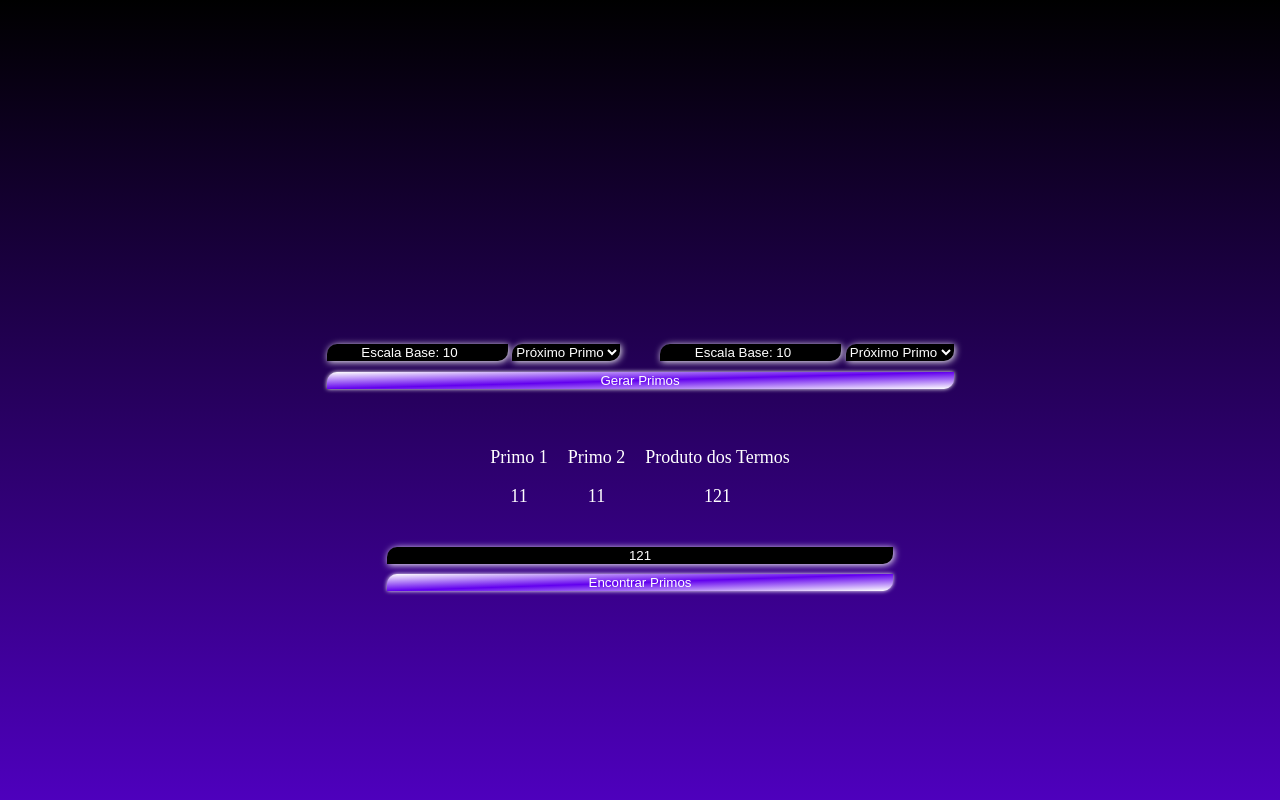
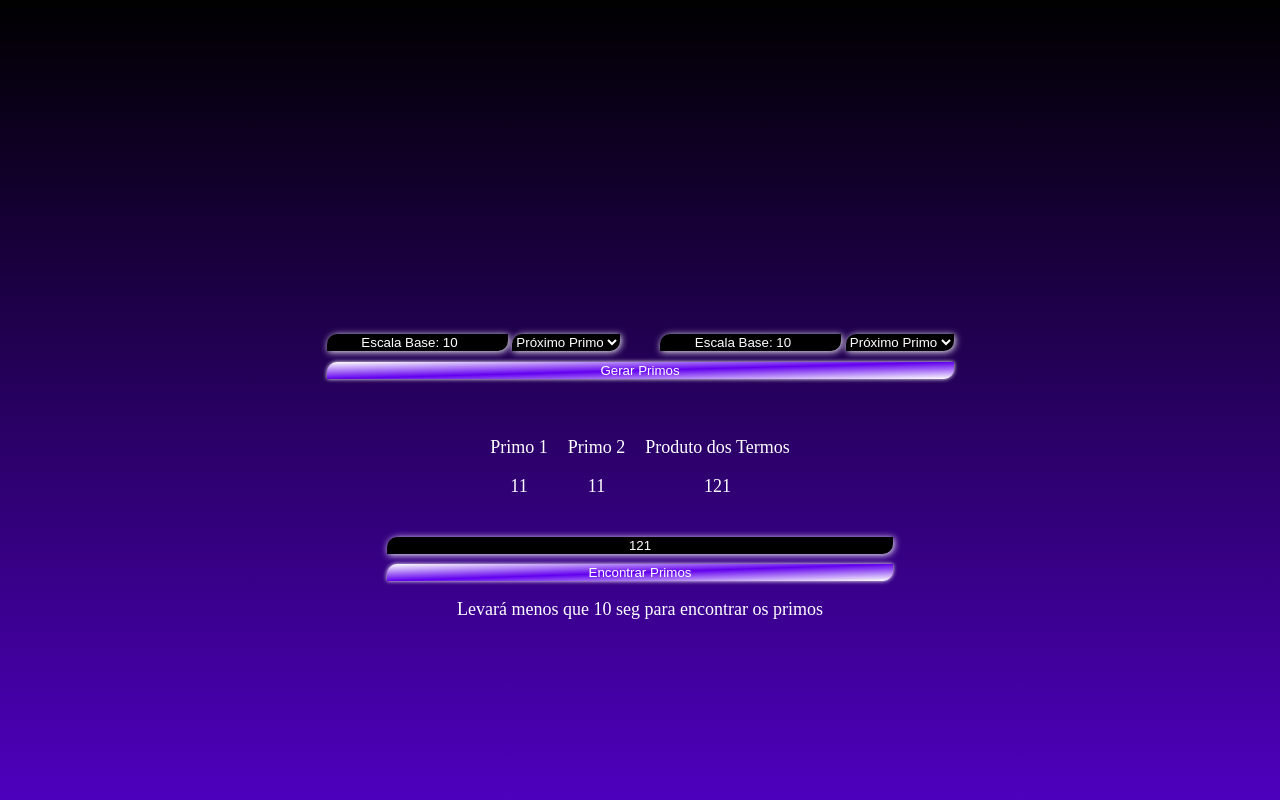
Before and after one commit to Toco020/Cripto, a plain HTML site: page index.html in a window 1280 px wide. Both pictures are taken after a click on the button "Gerar Primos". Shown: the top 800 px of the page. Drawn offline with Linux system fonts and the light colour scheme.

Commit message:
Notificação de tempo

```diff
--- a/index.html
+++ b/index.html
@@ -56,7 +56,7 @@
     </section>
 
     <section id="decodificator">
-        <input type="text" name="" id="produto" placeholder="Produto dos Termos">
+        <input type="text" name="" id="produto" placeholder="Produto dos Termos" onchange="verificaTempo()">
 
         <button onclick="procura()">Encontrar Primos</button>
 
@@ -64,7 +64,16 @@
     </section>
 
     <script>
-        // let n1 = Math.floor(Math.random() * (p1max - p1min + 1) + p1min); // let n2 = Math.floor(Math.random() * (p2max - p2min + 1) + p2min);
+
+        function verificaTempo(){
+            let menorP = (Number(document.getElementById("primo1")) <= Number(document.getElementById("primo2"))) ? document.getElementById("primo1").innerHTML.split("").length : document.getElementById("primo2").innerHTML.split("").length;
+            let aviso = document.getElementById("resultadoProduto");
+
+            if (menorP >= 8) aviso.innerHTML = "Levará mais de 1h para encontrar os primos."; // +170k
+            else if (menorP == 7) aviso.innerHTML = "Poderá levar até 12 min para encontrar os primos."; // 78498
+            else if (menorP <= 6) aviso.innerHTML = "Levará menos que 10 seg para encontrar os primos"; // 9592
+            else aviso.innerHTML = "";
+        }
 
         let primo1 = 0, primo2 = 0;
         clearStorage();
@@ -93,6 +102,7 @@
             document.getElementById("primo2").innerHTML = `${pontua(`${primo2}`)}`;
             document.getElementById("resultadoMult").innerHTML = `${pontua(`${produto}`)}`;
             document.getElementById("produto").value = produto;
+            verificaTempo();
         }
 
 
--- a/index.js
+++ b/index.js
@@ -1,4 +1,6 @@
-// 1.000.000.000.000.000
+// 1.000.000.000.000.000 = 16 algarismos
+//   999.998.990.000.099 = Se e somente se um dos primo estiver na escala de 7 algarismos (9.999.991), em velocidade baixa no momoento (~4 min). ### +170k posição ###
+//     2.099.781.407.387
 //    99.999.820.000.081
 // 9.754.391.154.146.016.630.121 = 98.764.321.261 ** 2
 
```
